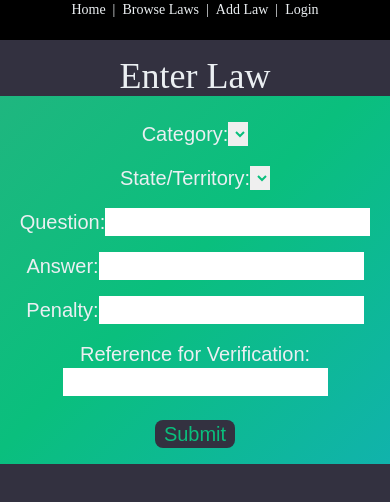
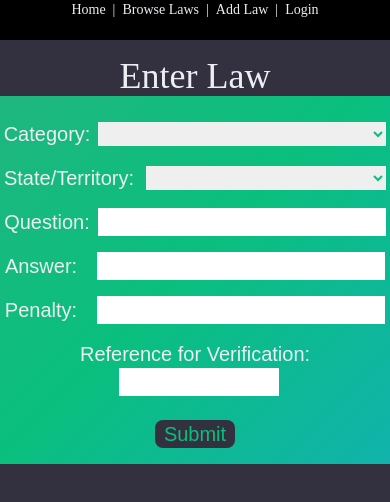
Before and after one commit to Seraphiel97/StrictlyLegal, a React (Vite) app: page /laws/add in a window 390 px wide. Shown: the top 502 px of the page. Built offline with nearby package versions, Linux system fonts and the light colour scheme; no server answers; a web font is replaced by a local one.

Commit message:
update responsive styling on addLaw page

```diff
--- a/src/pages/AddLaw/AddLaw.jsx
+++ b/src/pages/AddLaw/AddLaw.jsx
@@ -53,31 +53,31 @@ export default function AddLaw({user}) {
         <div className='flex flex-col justify-center items-center font-text text-xl colorful'>
           <div className='my-2 pt-4'>
             <label>Category:</label>
-            <select className='text-lightGreen' name='category' value={lawData.category} onChange={handleChange} required>
+            <select className='text-lightGreen ml-2 w-72' name='category' value={lawData.category} onChange={handleChange} required>
               <CategoryList />
             </select>
           </div>
           <div className='my-2'>
             <label>State/Territory:</label>
-            <select className='text-lightGreen' name='state' value={lawData.state} onChange={handleChange} required>
+            <select className='text-lightGreen ml-3 w-60' name='state' value={lawData.state} onChange={handleChange} required>
               <StateList />
             </select>
           </div>
           <div className='my-2'>
             <label>Question:</label>
-            <input className='text-lightGreen' name='question' value={lawData.question} onChange={handleChange} maxLength={150} required />
+            <input className='text-lightGreen ml-2 w-72' name='question' value={lawData.question} onChange={handleChange} maxLength={150} required />
           </div>
           <div className='my-2'>
             <label>Answer:</label>
-            <input className='text-lightGreen' name='answer' value={lawData.answer} onChange={handleChange} maxLength={150} required />
+            <input className='text-lightGreen ml-5 w-72' name='answer' value={lawData.answer} onChange={handleChange} maxLength={150} required />
           </div>
           <div className='my-2'>
-            <label>Penalty:</label>
-            <input className='text-lightGreen' name='penalty' value={lawData.penalty} onChange={handleChange} maxLength={150} />
+            <label className=''>Penalty:</label>
+            <input className='text-lightGreen ml-5 w-72' name='penalty' value={lawData.penalty} onChange={handleChange} maxLength={150} />
           </div>
           <div className='my-2'>
             <label>Reference for Verification:</label>
-            <input className='text-lightGreen' name='reference' value={lawData.reference} onChange={handleChange} required />
+            <input className='text-lightGreen ml-2 w-40' name='reference' value={lawData.reference} onChange={handleChange} required />
           </div>
           <button className='my-4 w-20 h-15 text-lightGreen rounded-lg bg-charcoal hover:bg-white'type='submit'>Submit</button>
         </div>
```
